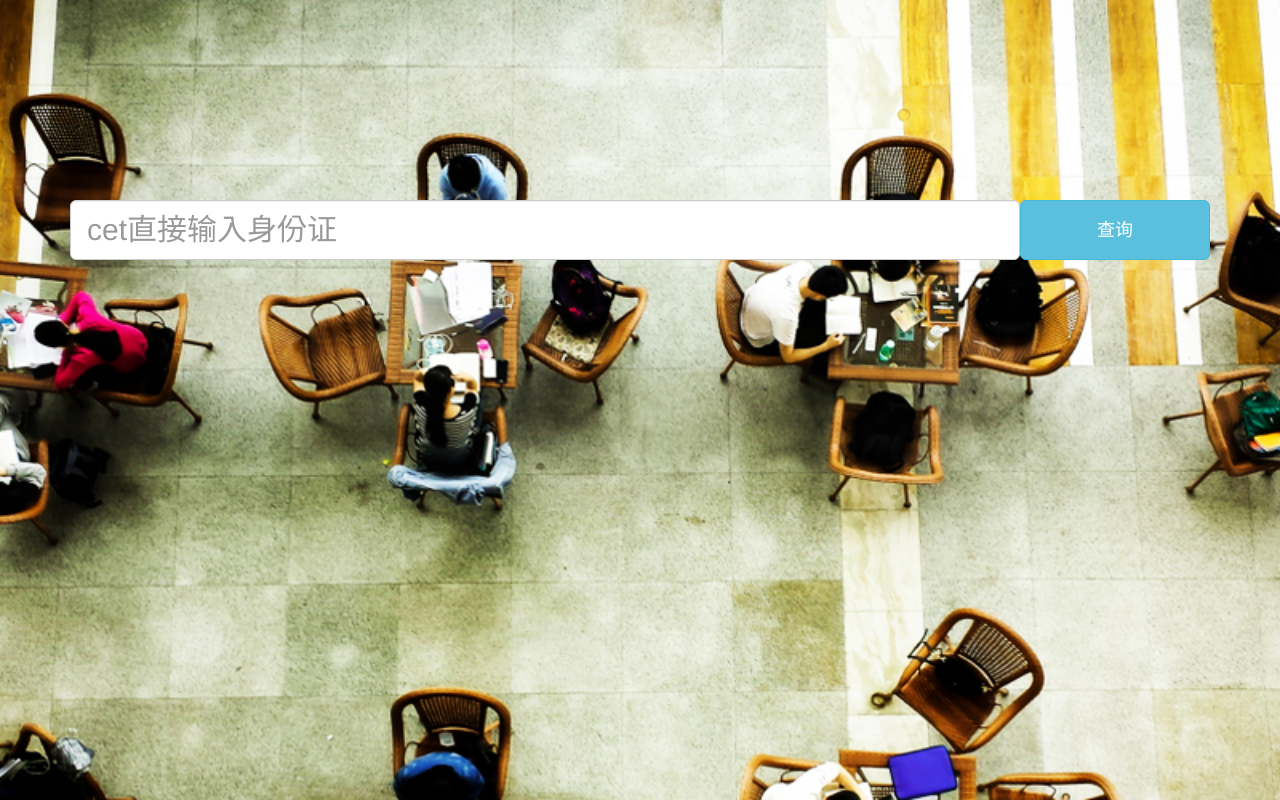
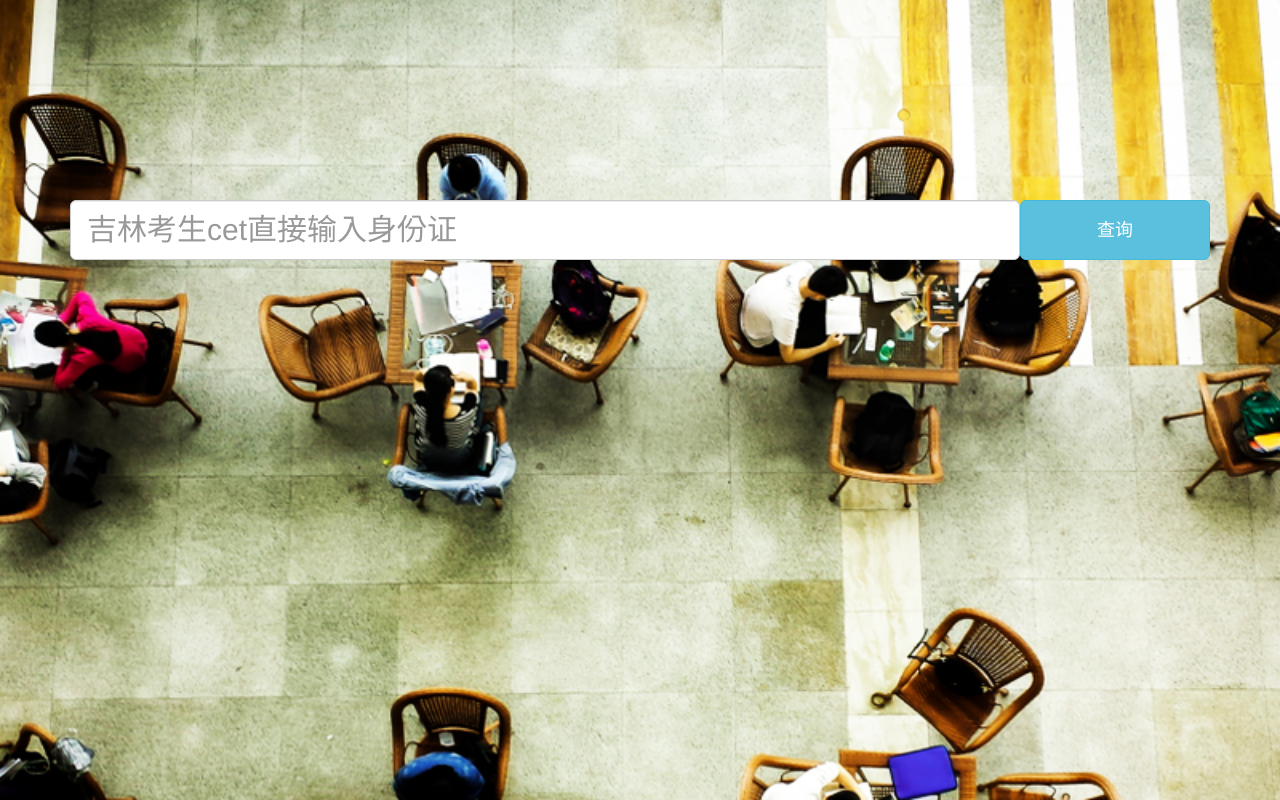
Before and after one commit to SayHappy/JLUscore, a website: page views/score/index.html in a window 1280 px wide. Drawn offline with nearby package versions, Linux system fonts and the light colour scheme.

Commit message:
no message

```diff
--- a/views/score/index.html
+++ b/views/score/index.html
@@ -1,24 +1,20 @@
 <!DOCTYPE html>
 <html>
-
 	<head>
 		<meta charset="UTF-8">
 		<title>郝先森帮你查成绩</title>
 		<meta name="viewport" content="width=device-width, initial-scale=1, maximum-scale=1, user-scalable=no">
-
 		<script src="../../public/score/js/jquery-2.1.0.js" type="text/javascript" charset="utf-8"></script>
 		<link rel="stylesheet" href="https://cdn.bootcss.com/bootstrap/3.3.7/css/bootstrap.min.css" integrity="sha384-BVYiiSIFeK1dGmJRAkycuHAHRg32OmUcww7on3RYdg4Va+PmSTsz/K68vbdEjh4u" crossorigin="anonymous">
 		<script src="https://cdn.bootcss.com/bootstrap/3.3.7/js/bootstrap.min.js" integrity="sha384-Tc5IQib027qvyjSMfHjOMaLkfuWVxZxUPnCJA7l2mCWNIpG9mGCD8wGNIcPD7Txa" crossorigin="anonymous"></script>
 		<link rel="stylesheet" type="text/css" href="../../public/score/css/score.css" />
-
 	</head>
-
 	<body>
 		<div class="container">
 			<div class="row">
 				<div class="center-block col-xs-12">
 					<div class="col-xs-10" style="padding:0;">
-						<input type="text" class="form-control check input-lg" placeholder="cet直接输入身份证">
+						<input type="text" class="form-control check input-lg" placeholder="吉林考生cet直接输入身份证">
 					</div>
 					<button class="col-xs-2 checkBtn btn btn-info btn-lg">查询</button>
 				</div>
```
